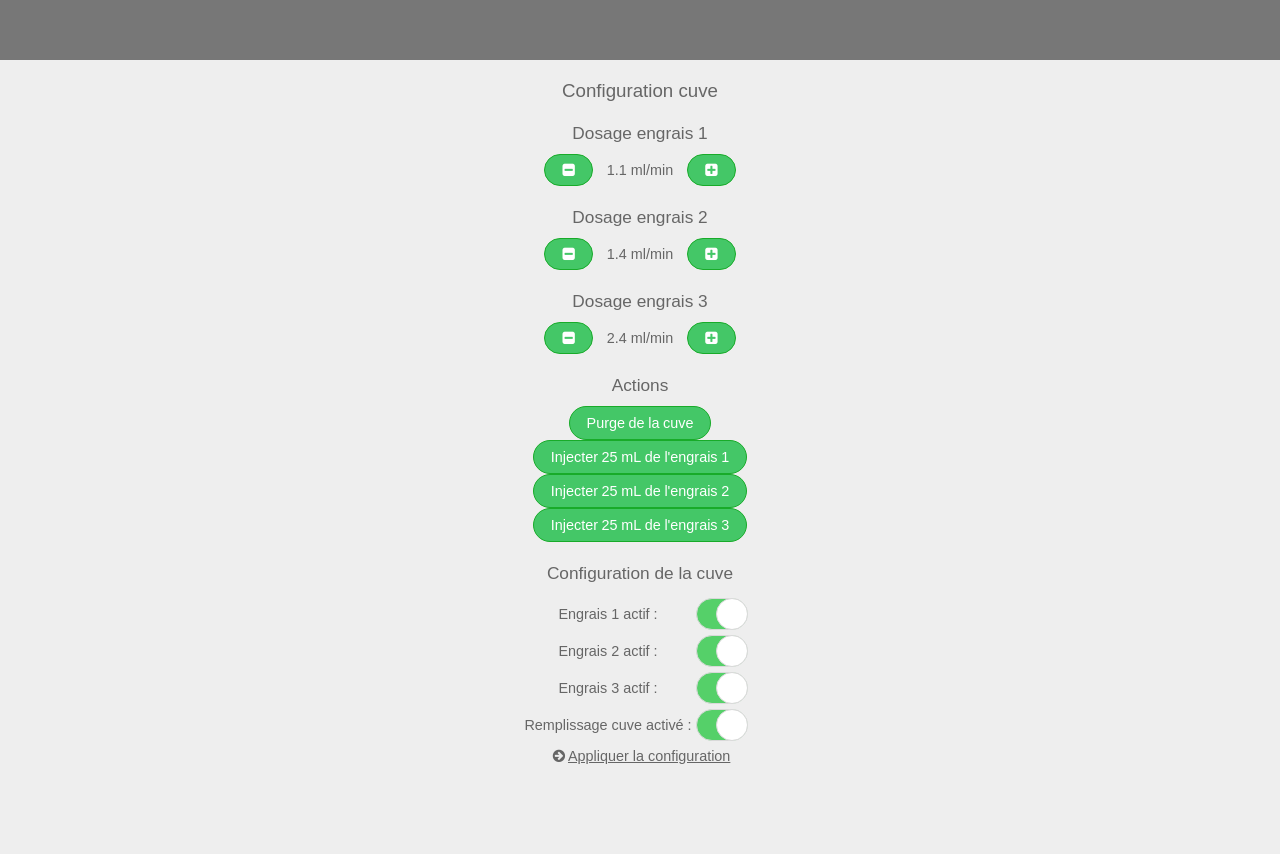
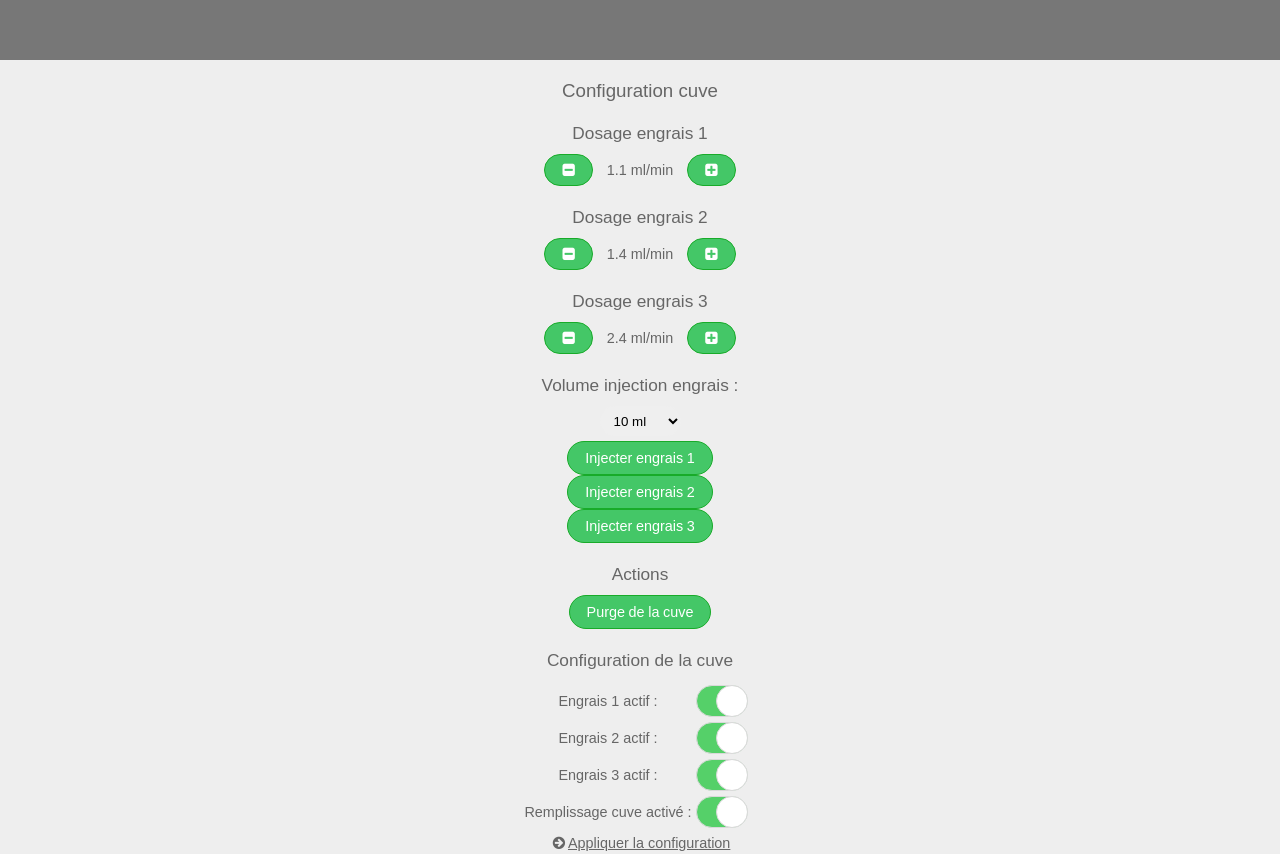
Before and after one commit to bulck/bulckyMobile, a PHP site: page / in a window 1280 px wide, after a click on "Cuve". Before the commit the page ends 764 px from the top, so only its background shows below. Run offline with PHP 8.4, Linux system fonts and the light colour scheme; some libraries are stand-ins or nearby versions.

Commit message:
Ajout de la sléection du temps de remplissage

```diff
--- a/index.php
+++ b/index.php
@@ -209,15 +209,24 @@
                                 <p id="<?php echo "CUVE_" . $engrais3 ;?>" style="display:inline"><?php echo ParamIni("CUVE",$engrais3,"5");?> ml/min</p>
                                 <input type="button" value="&#xf0fe;" onclick='upVal("CUVE", "<?php echo $engrais3 ;?>", 0.1, "ml/min");' />
 
+                                <p class="title_subpage">Volume injection engrais :</p>
+                                <select id="temps_ajout_engrais" >
+                                    <option value="240" >1 ml</option>
+                                    <option value="300" >5 ml</option>
+                                    <option value="600" selected>10 ml</option>
+                                    <option value="900" >20 ml</option>
+                                    <option value="1200" >50 ml</option>
+                                    <option value="3600" >100 ml</option>
+                                </select>
+                                <br />
+                                <input type="button" value="Injecter engrais 1" onclick='setPlug(document.getElementById("temps_ajout_engrais").value,"on", "<?php echo $zone["prise"]["engrais1"] ;?>", 0);' />
+                                <br />
+                                <input type="button" value="Injecter engrais 2" onclick='setPlug(document.getElementById("temps_ajout_engrais").value,"on", "<?php echo $zone["prise"]["engrais2"] ;?>", 0);' />
+                                <br />
+                                <input type="button" value="Injecter engrais 3" onclick='setPlug(document.getElementById("temps_ajout_engrais").value,"on", "<?php echo $zone["prise"]["engrais3"] ;?>", 0);' />
                                 <p class="title_subpage">Actions</p>
                                 <input type="button" value="Purge de la cuve" onclick='purgeCuve("<?php echo $ZoneIndex ;?>");' />
                                 <br />
-                                    <input type="button" value="Injecter 25 mL de l'engrais 1" onclick='setPlug(60,"on", "<?php echo $zone["prise"]["engrais1"] ;?>", 0);' />
-                                    <br />
-                                    <input type="button" value="Injecter 25 mL de l'engrais 2" onclick='setPlug(60,"on", "<?php echo $zone["prise"]["engrais2"] ;?>", 0);' />
-                                    <br />
-                                    <input type="button" value="Injecter 25 mL de l'engrais 3" onclick='setPlug(60,"on", "<?php echo $zone["prise"]["engrais3"] ;?>", 0);' />
-
 
                                 <p class="title_subpage">Configuration de la cuve</p>
                                 <table class="center">
```
Also changed, not shown: js/mobile.js (indentation only). Lines whose indentation alone changed are shown as unchanged.
